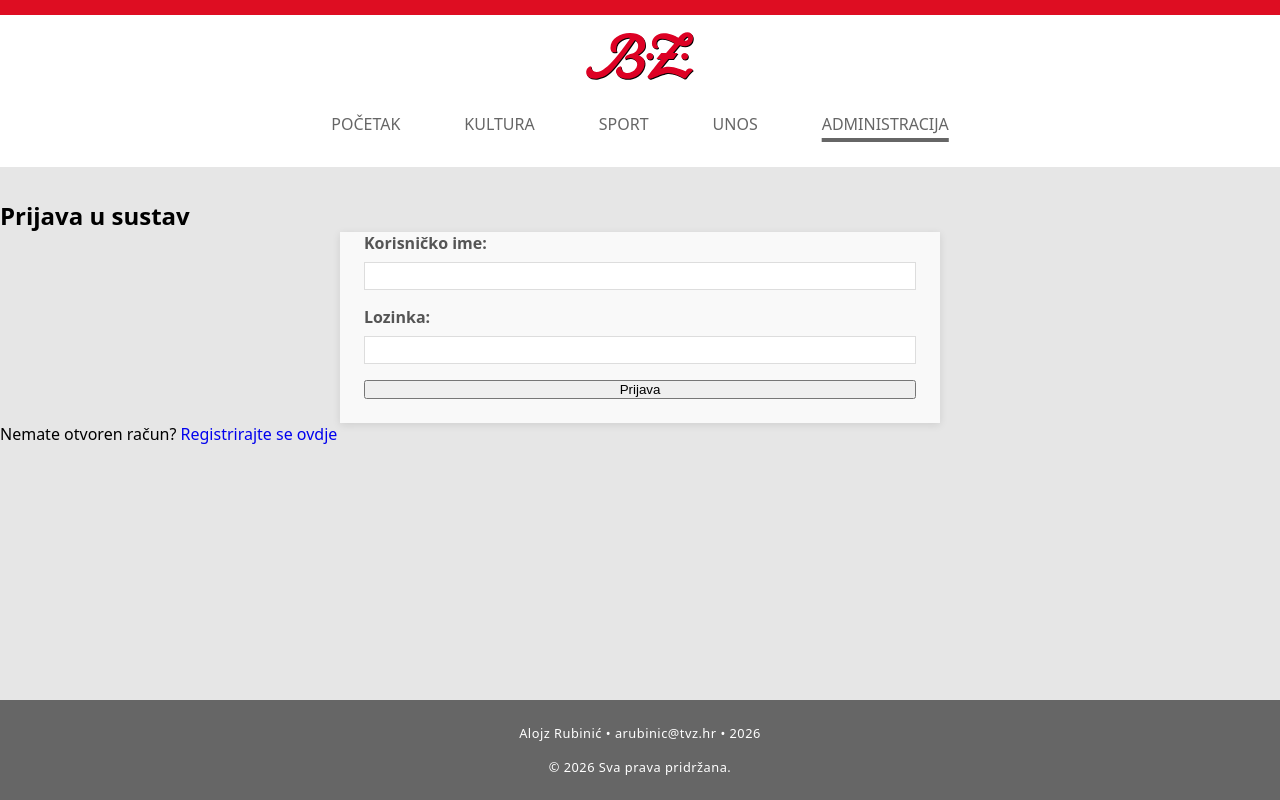
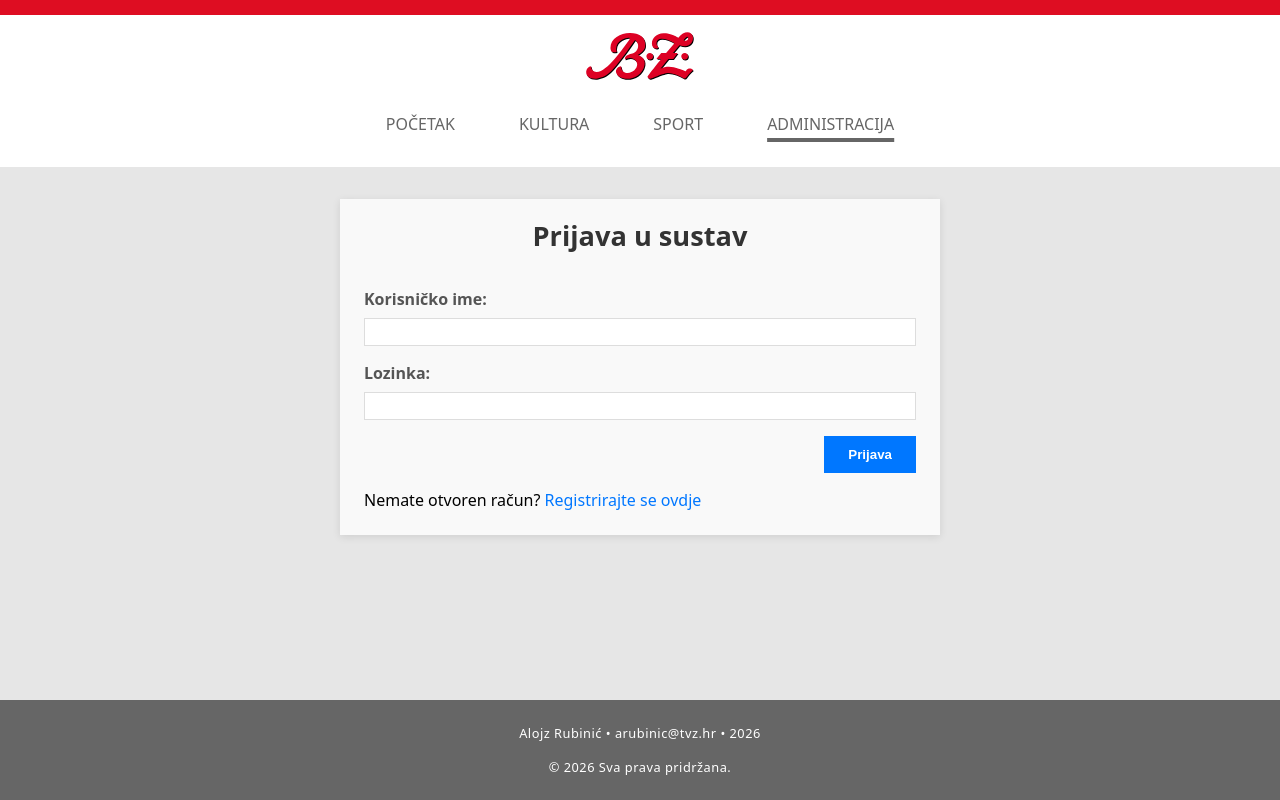
Before and after one commit to Rubinich/pwa_projekt_2026, a PHP site: page /administracija.php in a window 1280 px wide. Run offline with PHP 8.4, Linux system fonts and the light colour scheme; data comes from the database, SQL or seed files in the repository; data that the repository does not hold is empty.

Commit message:
done small design mistakes on forms & removed unos tab for non-registered users and regular users; dosta mi je svega

```diff
--- a/administracija.php
+++ b/administracija.php
@@ -210,32 +210,35 @@ if ($isAdmin) {
             <?php endif; ?>
         <!-- ako je obican korisnik -->
         <?php elseif (isset($_SESSION['username']) && $_SESSION['razina'] == 0): ?>
-            <div class="message-container">
+            <div class="regular-container">
                 <h2>Bok, <?= htmlspecialchars($_SESSION['ime']) . ' ' . htmlspecialchars($_SESSION['prezime']) ?></h2>
-                <p>Nemate dovoljna prava za pristup administracijskoj stranici.</p>
-                <a href="index.php">Povratak na početnu stranicu</a>
+                <p>Nemate prava za pristup administracijskoj stranici.</p>
+                <a href="index.php" class="blue">Povratak na početnu stranicu</a>
             </div>
         <!-- zadano stanje za prijavu u sustav -->
         <?php else: ?>
             <div class="login-container">
-                <h2>Prijava u sustav</h2>
                 <?php if (!empty($message)): ?>
-                    <div><?= $message ?></div>
+                    <p><?= $message ?></p>
                 <?php endif; ?>
                 <form action="administracija.php" method="POST">
+                    <h1>Prijava u sustav</h1>
                     <div class="form-field">
                         <label for="username">Korisničko ime:</label>
                         <input type="text" id="username" name="username" required>
                     </div>
+
                     <div class="form-field">
                         <label for="lozinka">Lozinka:</label>
                         <input type="password" id="lozinka" name="lozinka" required>
                     </div>
-                    <button type="submit" name="prijava">
-                        Prijava
-                    </button>
+
+                    <div class="form-buttons">
+                        <button type="submit" name="prijava">Prijava</button>
+                    </div>
+                    <p>Nemate otvoren račun? <a href="registracija.php" class="blue">Registrirajte se ovdje</a></p>
                 </form>
-                <p>Nemate otvoren račun? <a href="registracija.php">Registrirajte se ovdje</a></p>
+
             </div>
         <?php endif; ?>
     </main>
--- a/assets/style.css
+++ b/assets/style.css
@@ -177,6 +177,8 @@ footer{
 .red-details{ --section-accent: var(--clr-red); }
 .grey-details{ --section-accent: var(--clr-darker-grey); }
 .default-details{ --section-accent: var(--clr-red); }
+.blue{ color: var(--clr-blue); }
+
 span{
     &.red{
         font-weight: bold;
@@ -460,3 +462,14 @@ form{
     }
 }
 /* CLANAK-PREGLED - KRAJ */
+
+.regular-container{
+    display: flex;
+    flex-direction: column;
+    align-items: center;
+    margin: 0 auto;
+    padding: 1.5rem;
+    gap: 0.5rem;
+    background-color: var(--clr-pure-white);
+    max-width: 600px;
+}
--- a/header.php
+++ b/header.php
@@ -31,7 +31,10 @@ $category_header = $header_stmt->fetchAll(PDO::FETCH_ASSOC);
                 </li>
             <?php endforeach; ?>
 
-            <li><a href="unos.php" class="<?= ($active_page == 'unos.php') ? 'active' : ''; ?>">Unos</a></li>
+            <?php if (isset($_SESSION['username']) && isset($_SESSION['razina']) && $_SESSION['razina'] == 1): ?>
+                <li><a href="unos.php" class="<?= ($active_page == 'unos.php') ? 'active' : ''; ?>">Unos</a></li>
+            <?php endif; ?>
+
             <li><a href="administracija.php" class="<?= ($active_page == 'administracija.php') ? 'active' : ''; ?>">Administracija</a></li>
 
             <?php if (isset($_SESSION['username'])): ?>
--- a/index.php
+++ b/index.php
@@ -44,7 +44,7 @@ $categories = $conn->query($category_query)->fetchAll(PDO::FETCH_ASSOC);
             $news = $news_stmt->fetchAll(PDO::FETCH_ASSOC);
 
             if(!empty($news)):
-                $color_class = array_key_exists($category['naziv'], $category_colors) ?? 'default-details';
+                $color_class = array_key_exists($category['naziv'], $category_colors) ? $category_colors[$category['naziv']] : 'default-details';
             ?>
 
             <!-- svaka sekcija kategorije -->
--- a/registracija.php
+++ b/registracija.php
@@ -111,7 +111,7 @@ if (isset($_POST['registracija'])) {
                     <button type="submit" name="registracija">Registrirajte se</button>
                 </div>
 
-                <p>Već imate otvoren račun? <a href="administracija.php">Prijavite se ovdje</a></p>
+                <p>Već imate otvoren račun? <a href="administracija.php" class="blue">Prijavite se ovdje</a></p>
             </form>
         </div>
     </main>
```
Also changed, not shown: shema.sql (renamed from portal.sql, +41 -4 lines), README.md (added), 1 other file.
